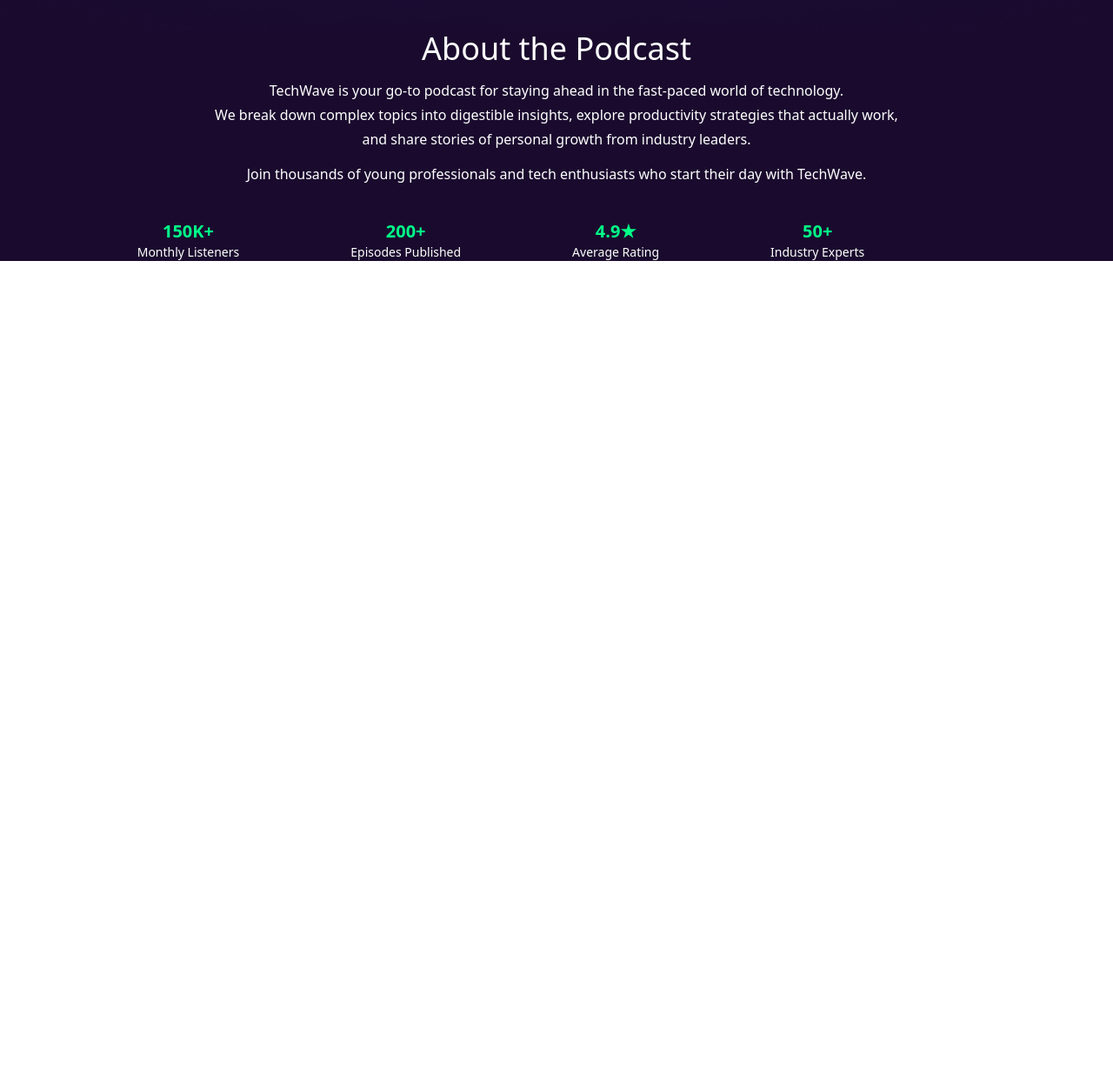
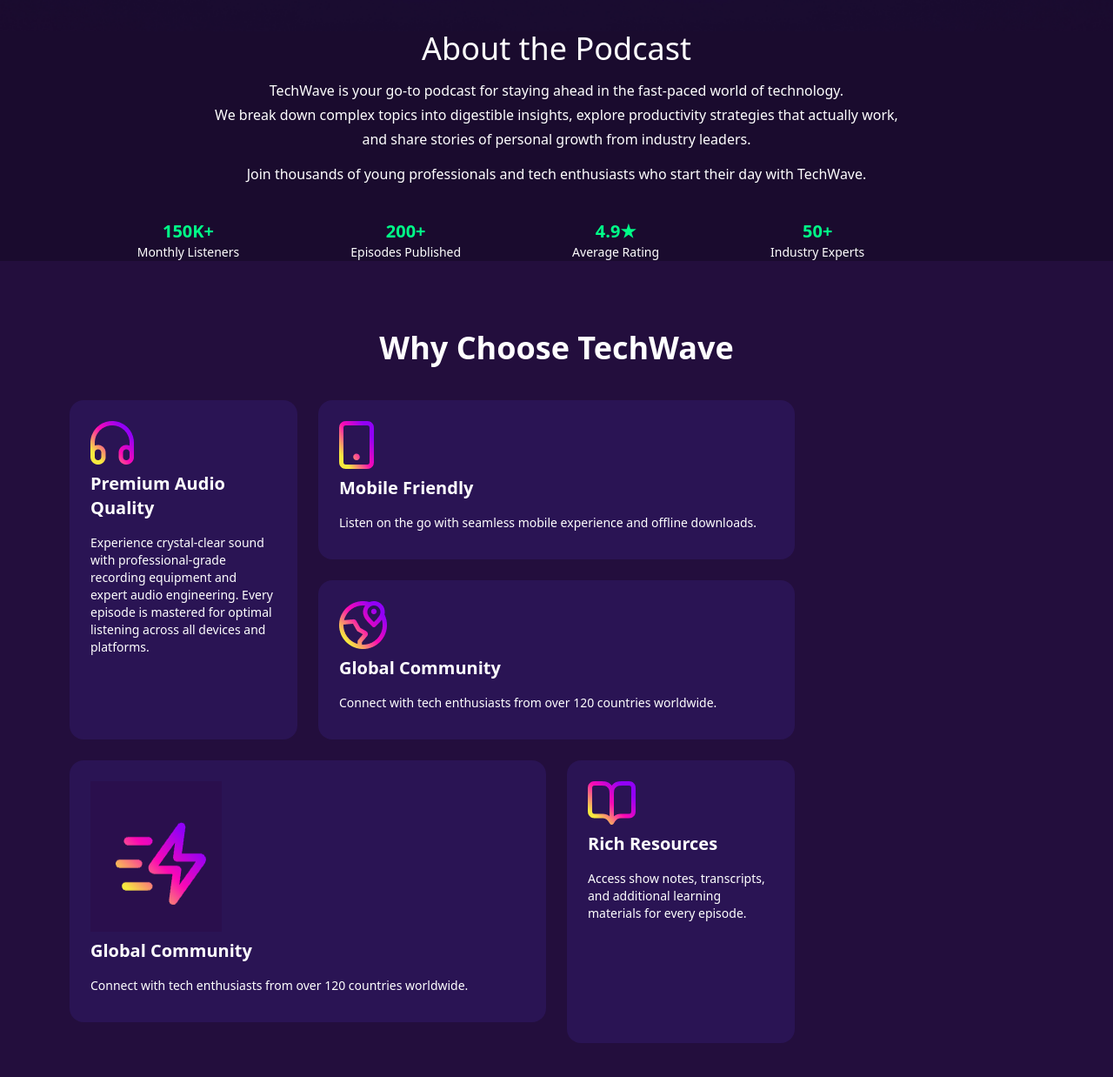
Before and after one commit to TM-SAF1/PH-Assignment-02, a plain HTML site: page index.html in a window 1280 px wide. Shown: the part 812-2050 px from the top of the page at 87% size. Before the commit the page ends 1112 px from the top, so only its background shows below. Drawn offline with nearby package versions, Linux system fonts and the light colour scheme.

Commit message:
card section done!!

```diff
--- a/index.html
+++ b/index.html
@@ -126,6 +126,107 @@
 
     <!-- why choose section -->
 
+<section class="bg-[rgba(35,14,61,1)] w-full py-20">
+
+  <h2 class="text-white text-4xl font-bold text-center">
+    Why Choose TechWave
+  </h2>
+
+<!-- grid -->
+ <div class="grid grid-cols-1 lg:grid-cols-4 gap-6 px-20 py-10">
+
+    <!-- card1 -->
+    <div class="bg-[#2a1454] rounded-2xl lg:row-span-2 p-6">
+
+        <img src="./assets/headphone.png">
+
+        <h3 class="text-white font-bold text-xl py-2">
+            Premium Audio Quality
+        </h3>
+        <h5 class="text-white text-sm py-2">
+            Experience crystal-clear sound with professional-grade recording equipment and expert audio engineering. Every episode is mastered for optimal listening across all devices and platforms.
+        </h5>
+
+    </div>
+    <!-- card2 -->
+      <div class="bg-[#2a1454] rounded-2xl lg:col-span-2 p-6">
+
+        <img src="./assets/device.png">
+
+        <h3 class="text-white font-bold text-xl py-2">
+            Mobile Friendly
+        </h3>
+        <h5 class="text-white text-sm py-2">
+           Listen on the go with seamless mobile experience and offline downloads.
+        </h5>
+
+    </div>
+
+
+    <!-- card3 -->
+
+      <div class="bg-[#2a1454] rounded-2xl lg:col-span-2 p-6">
+
+        <img src="./assets/location.png">
+
+        <h3 class="text-white font-bold text-xl py-2">
+            Global Community
+        </h3>
+        <h5 class="text-white text-sm py-2">
+            Connect with tech enthusiasts from over 120 countries worldwide.
+
+        </h5>
+
+    </div>
+
+    <!-- card4 -->
+      <div class="bg-[#2a1454] rounded-2xl lg:col-span-2 p-6">
+
+        <img src="./assets/Screenshot 2026-01-20 205335.png">
+
+        <h3 class="text-white font-bold text-xl py-2">
+            Global Community
+        </h3>
+        <h5 class="text-white text-sm py-2">
+            Connect with tech enthusiasts from over 120 countries worldwide.
+
+        </h5>
+
+    </div>
+
+    <!-- card5 -->
+      <div class="bg-[#2a1454] rounded-2xl lg:row-span-2 p-6">
+
+        <img src="./assets/resource.png">
+
+        <h3 class="text-white font-bold text-xl py-2">
+          Rich Resources
+
+        </h3>
+        <h5 class="text-white text-sm py-2">
+            Access show notes, transcripts, and additional learning materials for every episode.
+
+        </h5>
+
+    </div>
+
+
+
+
+
+
+
+
+ </div>
+
+
+
+
+</section>
+
+
+
+
 
 </body>
 
```
Also changed, not shown: assets/Screenshot 2026-01-20 205335.png (added).
